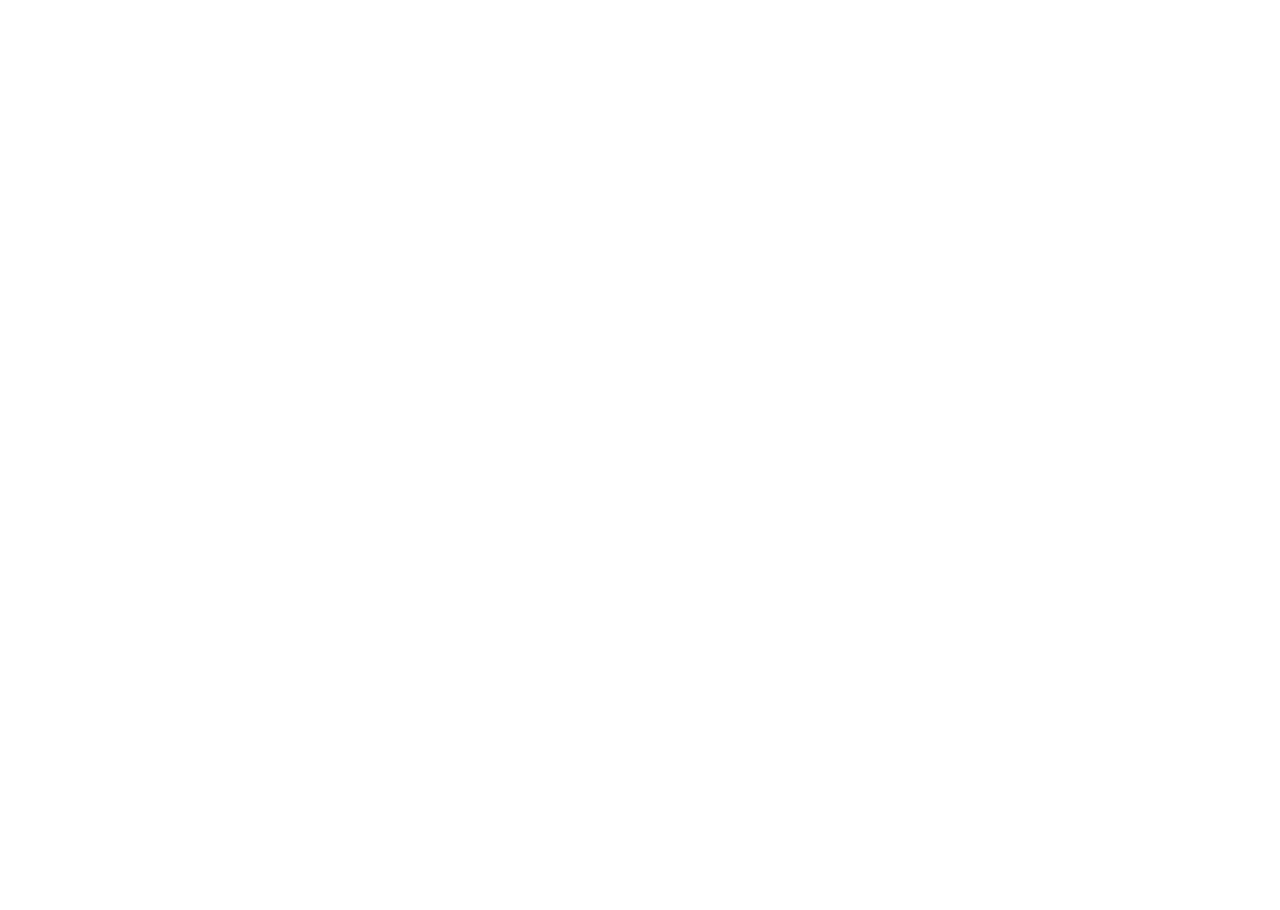
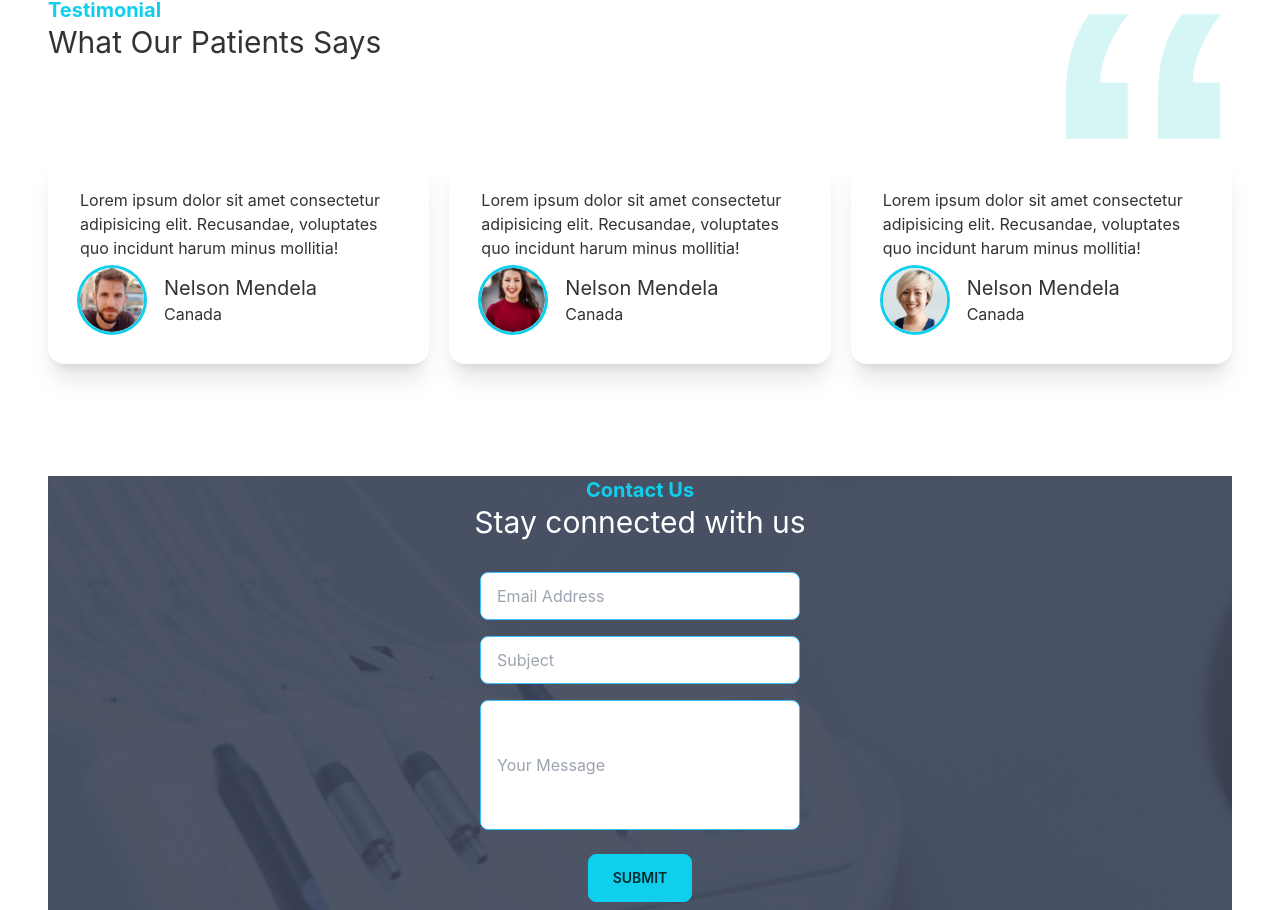
Before and after one commit to rakibphero/Doctors-portal-client-side, a React (Create React App) app: page / in a window 1280 px wide. Shown: the part 2991-3901 px from the top of the page. Before the commit the page ends 2875 px from the top, so only its background shows below. Built offline with nearby package versions, Linux system fonts and the light colour scheme.

Commit message:
testimonials,review and contact us added

```diff
--- /dev/null
+++ b/src/Pages/Home/ContactUs.js
@@ -0,0 +1,25 @@
+import React from "react";
+import contact from '../../assets/images/appointment.png';
+
+const ContactUs = () => {
+  return (
+    <div style={{
+        background:`url(${contact})`
+    }}>
+        <div className="text-center my-4">
+            <h4 className="text-primary text-xl font-bold">Contact Us</h4>
+            <h2 className="text-3xl text-white">Stay connected with us</h2>
+        </div>
+        <div>
+        <form className="text-center">
+        <input type="text" name="email" placeholder="Email Address" class="input input-bordered input-info w-full max-w-xs my-4" /><br />
+        <input type="text" name="text" placeholder="Subject" class="input input-bordered input-info w-full max-w-xs" /><br />
+        <input type="text" name="text" placeholder="Your Message" class="input input-bordered input-info w-full max-w-xs my-4 py-16" /><br />
+        <button className="btn btn-primary px-6 my-2">Submit</button>
+        </form>
+    </div>
+    </div>
+  );
+};
+
+export default ContactUs;
--- a/src/Pages/Home/Home.js
+++ b/src/Pages/Home/Home.js
@@ -1,9 +1,11 @@
 import React from 'react';
 import Banner from './Banner';
+import ContactUs from './ContactUs';
 import Info from './Info';
 import MakeAppointment from './MakeAppointment';
 import ServiceCard from './ServiceCard';
 import Services from './Services';
+import Testimonials from './Testimonials';
 
 const Home = () => {
     return (
@@ -13,6 +15,8 @@
             <Services></Services>
             <ServiceCard></ServiceCard>
             <MakeAppointment></MakeAppointment>
+            <Testimonials></Testimonials>
+            <ContactUs></ContactUs>
         </div>
     );
 };
--- /dev/null
+++ b/src/Pages/Home/Review.js
@@ -0,0 +1,53 @@
+// import React from "react";
+
+// const Review = ({review}) => {
+//   return (
+//     <div className="card lg:max-w-lg bg-base-100 shadow-xl">
+//       <div class="card-body">
+//         <p>
+//           Lorem, ipsum dolor sit amet consectetur adipisicing elit. Voluptatibus
+//           deserunt tempore libero repellat blanditiis iure.
+//         </p>
+//         <div className="flex items-center">
+//         <div className="avatar">
+//           <div className="w-16 rounded-full ring ring-primary ring-offset-base-100 mr-5">
+//             <img src={review.img} alt="" />
+//           </div>
+//         </div>
+//         <div>
+//           <h4 className="text-xl">{review.name}</h4>
+//           <p>{review.location}</p>
+//         </div>
+//       </div>
+//     </div>
+//     </div>
+//   );
+// };
+
+// export default Review;
+
+
+import React from 'react';
+
+const Review = ({ review }) => {
+    return (
+        <div className="card lg:max-w-lg bg-base-100 shadow-xl">
+            <div className="card-body">
+                <p>Lorem ipsum dolor sit amet consectetur adipisicing elit. Recusandae, voluptates quo incidunt harum minus mollitia!</p>
+                <div className="flex items-center">
+                    <div className="avatar">
+                        <div className="w-16 rounded-full ring ring-primary ring-offset-base-100 mr-5">
+                            <img src={review.img} alt=""/>
+                        </div>
+                    </div>
+                    <div>
+                        <h4 className='text-xl'>{review.name}</h4>
+                        <p>{review.location}</p>
+                    </div>
+                </div>
+            </div>
+        </div>
+    );
+};
+
+export default Review;
--- /dev/null
+++ b/src/Pages/Home/Testimonials.js
@@ -0,0 +1,56 @@
+import React from 'react';
+import quote from '../../assets/icons/quote.svg';
+import people1 from '../../assets/images/people1.png';
+import people2 from '../../assets/images/people2.png';
+import people3 from '../../assets/images/people3.png';
+import Review from './Review';
+
+
+const Testimonials = () => {
+    const reviews = [
+        {
+            _id:1,
+            name: 'Nelson Mendela',
+            review:'good work',
+            location:'Canada',
+            img: people1,
+        },
+        {
+            _id:2,
+            name: 'Nelson Mendela',
+            review:'good work',
+            location:'Canada',
+            img: people2,
+        },
+        {
+            _id:3,
+            name: 'Nelson Mendela',
+            review:'good work',
+            location:'Canada',
+            img: people3,
+        },
+    ];
+    return (
+        <section className='my-28'>
+            <div className='flex justify-between'>
+            <div>
+                <h4 className='text-primary text-xl font-bold'>Testimonial</h4>
+                <h2 className='text-3xl'>What Our Patients Says</h2>
+            </div>
+            <div>
+                <img src={quote} className='w-24 lg:w-44 mb-4' alt="" />
+            </div>
+            </div>
+            <div className='grid grid-cols-1 md:grid-cols-2 lg:grid-cols-3 gap-5'>
+                {
+                    reviews.map(review => <Review
+                    key={review._id}
+                    review = {review}
+                    ></Review>)
+                }
+            </div>
+        </section>
+    );
+};
+
+export default Testimonials;
```
